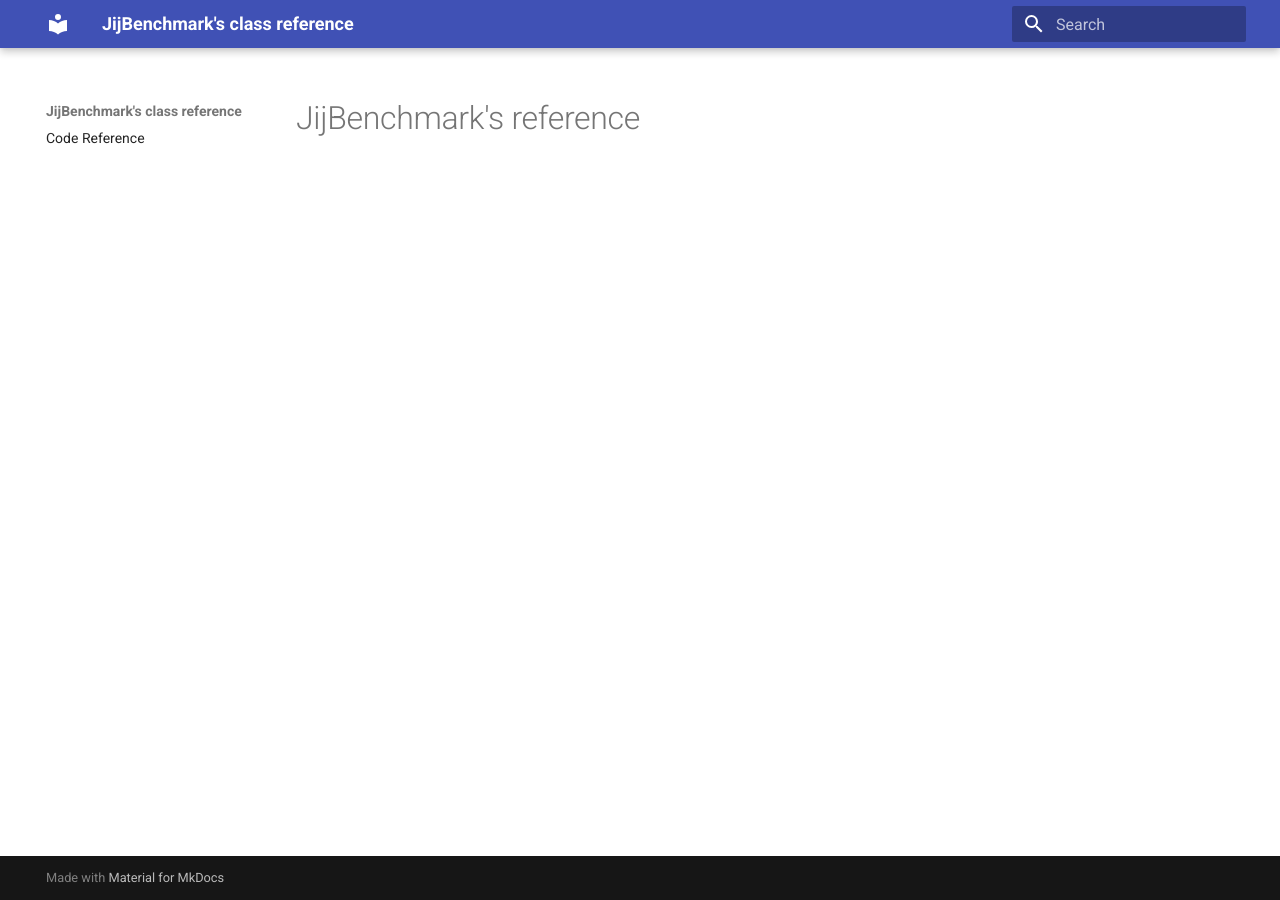
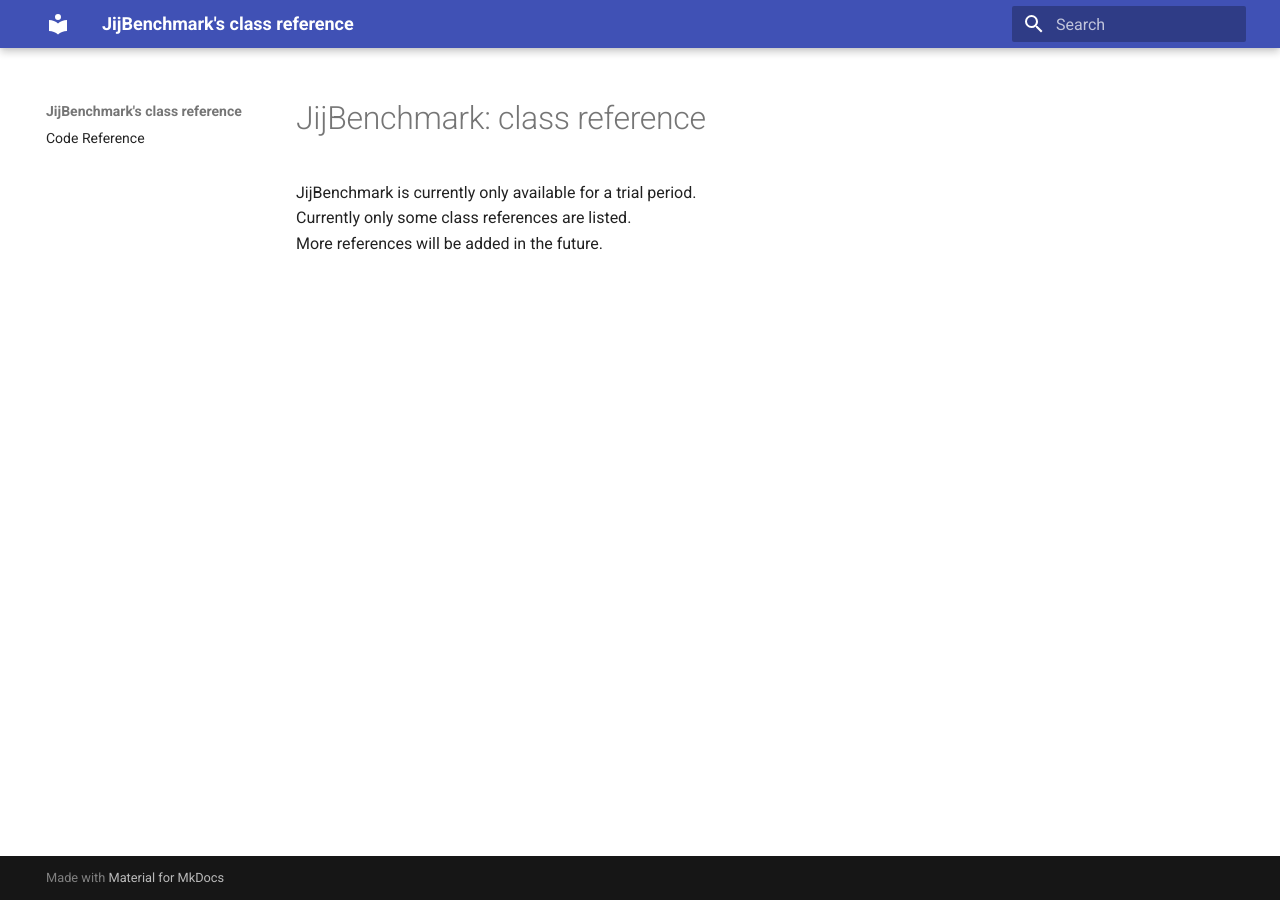
Before and after one commit to SeiyaO/JijBench, an MkDocs documentation site: the page built from docs/index.md, in a window 1280 px wide. Built offline with MkDocs 1.6.1 and Material for MkDocs 9.7.7, drawn with Linux system fonts in a browser that asks for light colours.

Commit message:
update docstring

```diff
--- a/docs/index.md
+++ b/docs/index.md
@@ -1 +1,5 @@
-# JijBenchmark's reference
+# JijBenchmark: class reference
+
+JijBenchmark is currently only available for a trial period.
+Currently only some class references are listed.
+More references will be added in the future.
--- a/mkdocs.yml
+++ b/mkdocs.yml
@@ -20,6 +20,8 @@ plugins:
       nav_file: SUMMARY.md
   - section-index:
   - mkdocstrings:
+      watch:
+      - jijbench
       default_handler: python
       handlers:
         python:
```
Also changed, not shown: docs/gen_ref_pages.py (+7 -4 lines), 1 other file.
